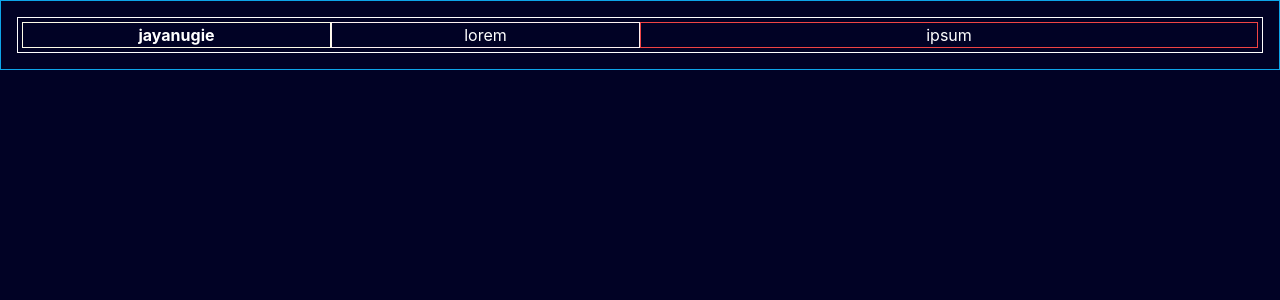
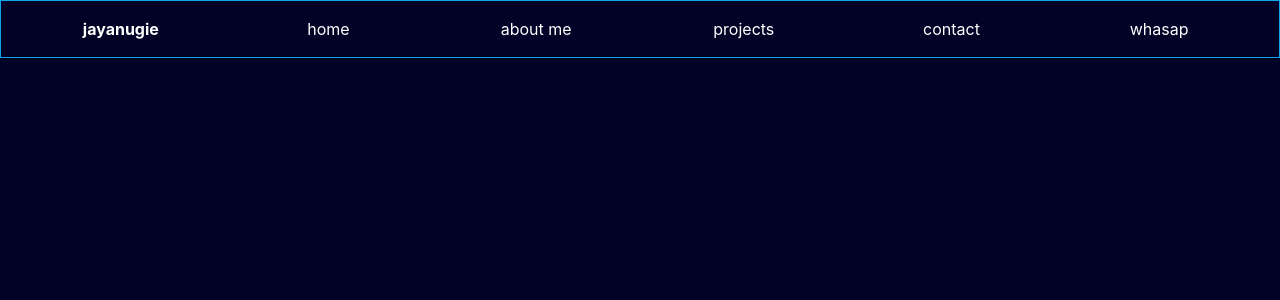
Before and after one commit to jayanugie/jayanugie.github.io, a React (Create React App) app: page / in a window 1280 px wide. Shown: the top 300 px of the page. Built offline with nearby package versions, Linux system fonts and the light colour scheme.

Commit message:
add navbar

```diff
--- a/src/App.js
+++ b/src/App.js
@@ -4,13 +4,20 @@ function App() {
   return (
     <div className="text-white">
       {/* navbar */}
-      <div className="border border-sky-500 p-4">
-        <div className="border border-white container mx-auto p-1 flex flex-row text-center">
-          <div className="font-bold border border-yellow-50 basis-1/4">
+      <div className="border border-sky-500 p-3">
+        <div className="container mx-auto p-1 flex flex-row text-center">
+          <div className="font-bold basis-2/12">
             jayanugie
           </div>
-          <div className="border border-red-50 basis-1/4">lorem</div>
-          <div className="border border-red-500 basis-1/2">ipsum</div>
+          <div className=" basis-4/6">
+            <div className="flex flex-row">
+              <div className="basis-1/4">home</div>
+              <div className="basis-1/4">about me</div>
+              <div className="basis-1/4">projects</div>
+              <div className="basis-1/4">contact</div>
+            </div>
+          </div>
+          <div className=" basis-2/12">whasap</div>
         </div>
       </div>
     </div>
```
